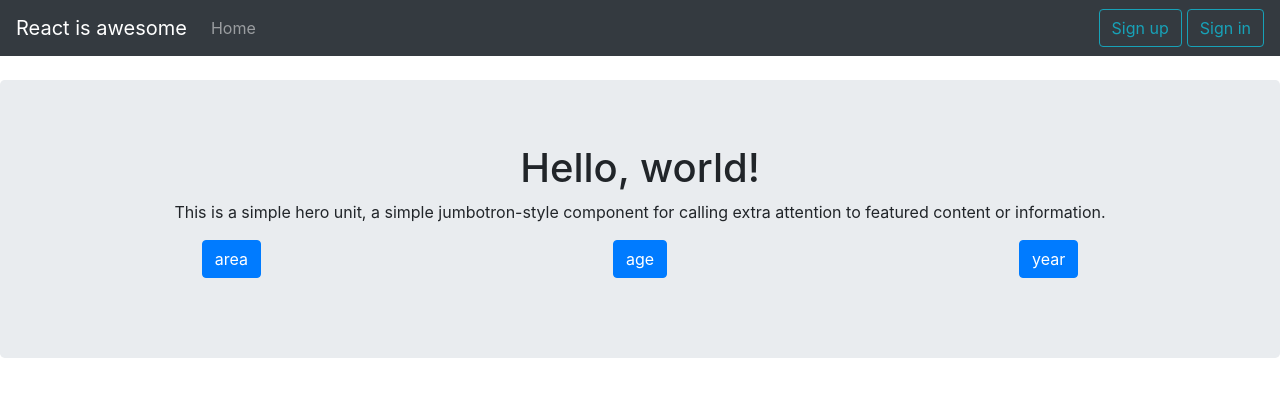
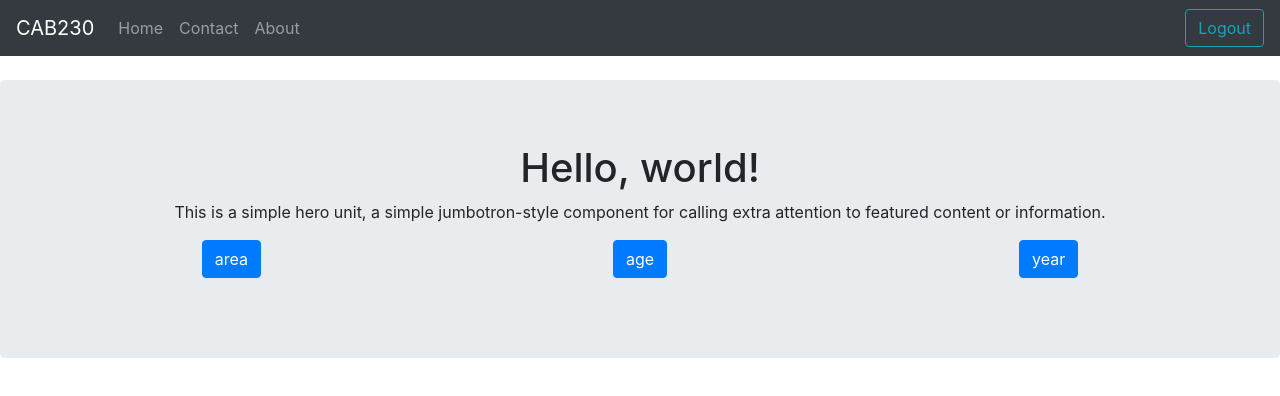
Before and after one commit to JinhaoLee/react-express-typescript, a React (Create React App) app in the folder client/: page /home in a window 1280 px wide. Shown: the top 396 px of the page. Built offline with nearby package versions, Linux system fonts and the light colour scheme; sample sign-in values are in the browser's storage.

Commit message:
login out implemented

```diff
--- a/client/src/components/Navigation/Navigation.tsx
+++ b/client/src/components/Navigation/Navigation.tsx
@@ -19,13 +19,13 @@ interface IProps {
 const Navigation: React.FC<IProps> = ({ onFetch }) => {
   const [signupShow, setSignupShow] = useState(false)
   const [signinShow, setSigninShow] = useState(false)
+  const [isLogined, setIsLogined] = useState(
+    sessionStorage.getItem('token') !== null
+  )
   // const [form, setForm] = useState({
   //   param: 'offence',
   //   filter: '',
   // })
-  const [isLogined, setIsLogined] = useState(
-    sessionStorage.getItem('token') === null
-  )
 
   const handleClose = () => {
     setSignupShow(false)
@@ -36,6 +36,11 @@ const Navigation: React.FC<IProps> = ({ onFetch }) => {
     setIsLogined(true)
   }, [isLogined])
 
+  const handleLogout = () => {
+    sessionStorage.removeItem('token')
+    setIsLogined(false)
+    alert('Hope you go back')
+  }
   // const handleSearch = () => {
   //   search(form.param, form.filter).then(res => onFetch(res.result))
   // }
@@ -83,7 +88,11 @@ const Navigation: React.FC<IProps> = ({ onFetch }) => {
     }
 
     return (
-      <Button variant="outline-info" className={Styles.button}>
+      <Button
+        variant="outline-info"
+        className={Styles.button}
+        onClick={handleLogout}
+      >
         Logout
       </Button>
     )
@@ -92,9 +101,11 @@ const Navigation: React.FC<IProps> = ({ onFetch }) => {
   return (
     <>
       <Navbar bg="dark" variant="dark">
-        <Navbar.Brand href="#home">React is awesome</Navbar.Brand>
+        <Navbar.Brand href="#home">CAB230</Navbar.Brand>
         <Nav className="mr-auto">
           <Nav.Link href="">Home</Nav.Link>
+          <Nav.Link href="">Contact</Nav.Link>
+          <Nav.Link href="">About</Nav.Link>
         </Nav>
         <Form inline>
           {/* <FormControl
```
